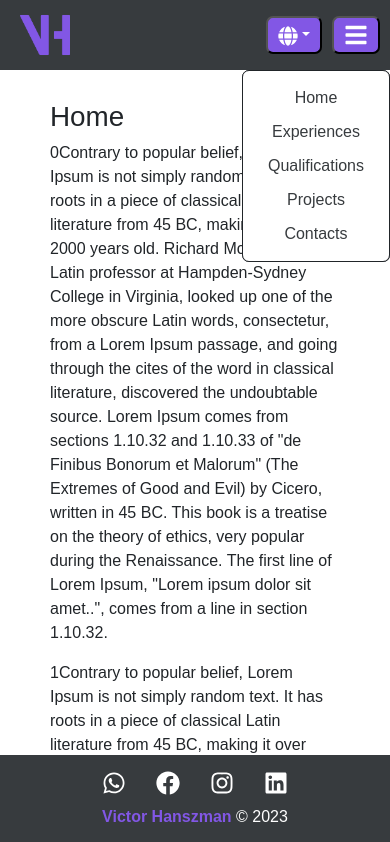
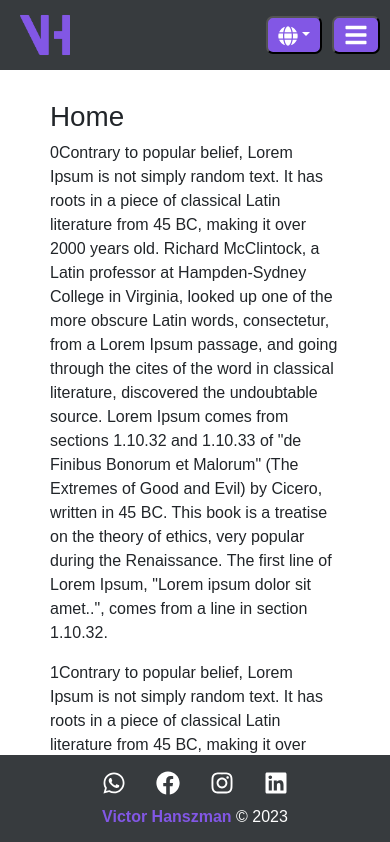
Before and after one commit to Hanszman/victor_hanszman_portfolio, a React (Create React App) app: page / in a window 390 px wide. Shown: the top 842 px of the page. Built offline with nearby package versions, Linux system fonts and the light colour scheme; some icons are missing.

Commit message:
finalização da lógica do navbar

```diff
--- a/src/components/layout/footer/Footer.css
+++ b/src/components/layout/footer/Footer.css
@@ -37,7 +37,7 @@
 }
 
 .copyRight {
-    margin: 5px 0px;
+    margin: 5px 0;
 }
 
 .copyRight span {
--- a/src/components/layout/navbar/Navbar.css
+++ b/src/components/layout/navbar/Navbar.css
@@ -16,12 +16,12 @@
 .imgLogo {
     width: 50px;
     height: auto;
-    margin: 0px 10px;
+    margin: 0 10px;
 }
 
 ul, li {
-    padding: 0px;
-    margin: 0px;
+    padding: 0;
+    margin: 0;
 }
 
 .list {
@@ -72,20 +72,24 @@ ul, li {
     .list {
         position: absolute;
         top: 70px;
-        right: 0;
+        right: -300px;
         flex-direction: column;
         align-items: center;
         text-align: center;
-        padding: 10px 0px;
+        padding: 10px 0;
         background-color: #FFFFFF;
         border-radius: 7px;
         border: 0.5px solid;
         box-shadow: 0.1px 0.1px #373b3e;
     }
 
+    .list.active {
+        right: 0;
+    }
+
     .item {
         width: 100%;
-        margin: 0px 10px;
+        margin: 0 10px;
     }
 
     .item a {
--- a/src/components/layout/navbar/Navbar.js
+++ b/src/components/layout/navbar/Navbar.js
@@ -13,7 +13,7 @@ function Navbar() {
     // Variables
     const { t } = useTranslation();
     const [stateImg, setStateImg] = useState(logo_purple);
-    const [showNavList, setShowNavList] = useState(true);
+    const [showNavList, setShowNavList] = useState(false);
 
     return (
         <header className='header'>
@@ -27,7 +27,7 @@ function Navbar() {
                         onMouseOut={() => setStateImg(logo_purple)}
                     />
                 </Link>
-                <ul className={`list ${!showNavList}`}>
+                <ul className={showNavList ? 'list active' : 'list'}>
                     <li className='item'>
                         <Link to='/'>{t('Home')}</Link>
                     </li>
@@ -49,7 +49,7 @@ function Navbar() {
                     <button
                         className='btnMenu'
                         type='button'
-                        onClick={() => setShowNavList(showNavList)}
+                        onClick={() => setShowNavList(!showNavList)}
                     >
                         <FaBars/>
                     </button>
--- a/src/components/layout/translation-dropdown/TranslationDropdown.css
+++ b/src/components/layout/translation-dropdown/TranslationDropdown.css
@@ -1,6 +1,6 @@
 .dropdownTranslation {
-    padding: 0px;
-    margin: 0px 10px;
+    padding: 0;
+    margin: 0 10px;
     align-self: center;
 }
 
```
